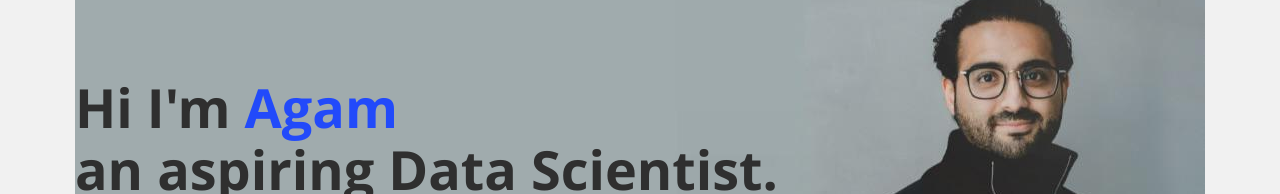
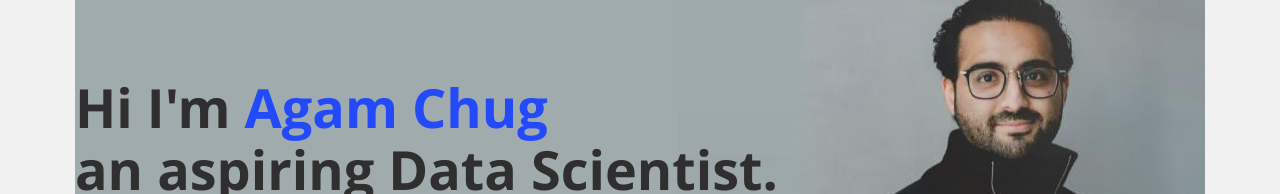
Before and after one commit to agamchug/whatisagam, a plain HTML site: page index.html in a window 1280 px wide. Shown: the part 139-333 px from the top of the page. Drawn offline with Linux system fonts and the light colour scheme; a web font is replaced by a local one.

Commit message:
Update index.html

```diff
--- a/index.html
+++ b/index.html
@@ -45,7 +45,7 @@
 <div class="header">
   <div class="container">
     <div class="padder">
-      <div class="main-description animated fadeIn"><h1 class="break-word">Hi I'm <span class="accent-text"> Agam </span> <br> an aspiring Data Scientist.</h1>
+      <div class="main-description animated fadeIn"><h1 class="break-word">Hi I'm <span class="accent-text"> Agam Chug </span> <br> an aspiring Data Scientist.</h1>
 
 
 
```
